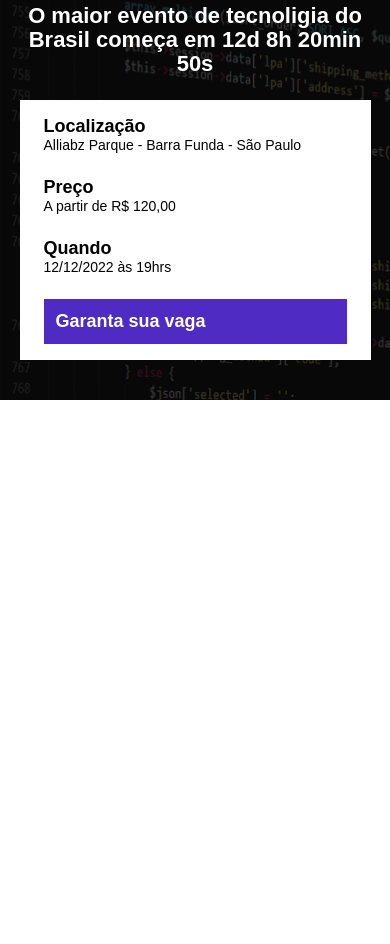
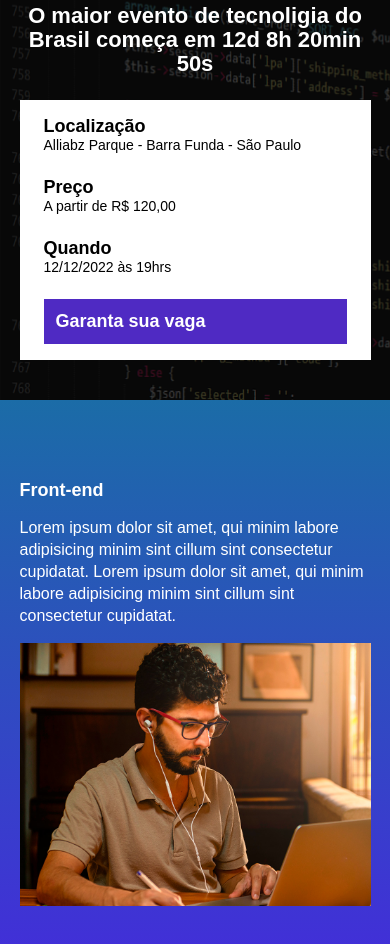
Before and after one commit to MisterConscio/tech-event-site, a website built with Parcel: page src/index.html in a window 390 px wide. Shown: the part 100-1044 px from the top of the page. Before the commit the page ends 844 px from the top, so only its background shows below. Built offline with nearby package versions, Linux system fonts and the light colour scheme.

Commit message:
Adcionado seção de eventos

```diff
--- a/package.json
+++ b/package.json
@@ -4,7 +4,7 @@
   "description": "",
   "main": "index.js",
   "scripts": {
-    "dev": "parcel ./src/index.html ./src/scripts/main.js ./src/styles/main.scss",
+    "dev": "parcel ./src/index.html ./src/styles/main.scss ./src/scripts/main.js",
     "test": "echo \"Error: no test specified\" && exit 1"
   },
   "keywords": [],
--- a/src/index.html
+++ b/src/index.html
@@ -40,6 +40,18 @@
       </div>
     </header>
 
+    <section class="event">
+      <div class="container">
+        <div class="event__detail">
+          <h2 class="event__detail__title">Front-end</h2>
+          <p class="event__detail__desc">
+          Lorem ipsum dolor sit amet, qui minim labore adipisicing minim sint cillum sint consectetur cupidatat. Lorem ipsum dolor sit amet, qui minim labore adipisicing minim sint cillum sint consectetur cupidatat.
+          </p>
+        </div>
+        <img class="event__img" src="./images/frontend.png" alt="Homem usando computador">
+      </div>
+    </section>
+
     <script src="./scripts/main.js"></script>
   </body>
 </html>
--- /dev/null
+++ b/src/styles/components/_events.scss
@@ -0,0 +1,41 @@
+.event {
+  background-image: linear-gradient(#1b6ca7, #442bdb);
+  padding: 80px 0;
+
+  .container {
+    display: flex;
+  }
+
+  &__img {
+    max-width: 360px;
+  }
+
+  &__detail {
+    margin-right: 40px;
+
+    &__title {
+      font-size: 18px;
+      font-weight: bold;
+      margin-bottom: 16px;
+    }
+
+    &__desc {
+      line-height: 22px;
+    }
+  }
+
+  @media (max-width: 640px) {
+    .container {
+      display: block;
+    }
+
+    &__img {
+      width: 100%;
+    }
+
+    &__detail {
+      margin-bottom: 16px;
+      margin-right: 0;
+    }
+  }
+}
--- a/src/styles/main.scss
+++ b/src/styles/main.scss
@@ -1,6 +1,7 @@
 @use 'hero';
 @use 'components/info-bar';
 @use 'components/buttons';
+@use 'components/events';
 
 * {
   margin: 0;
```
